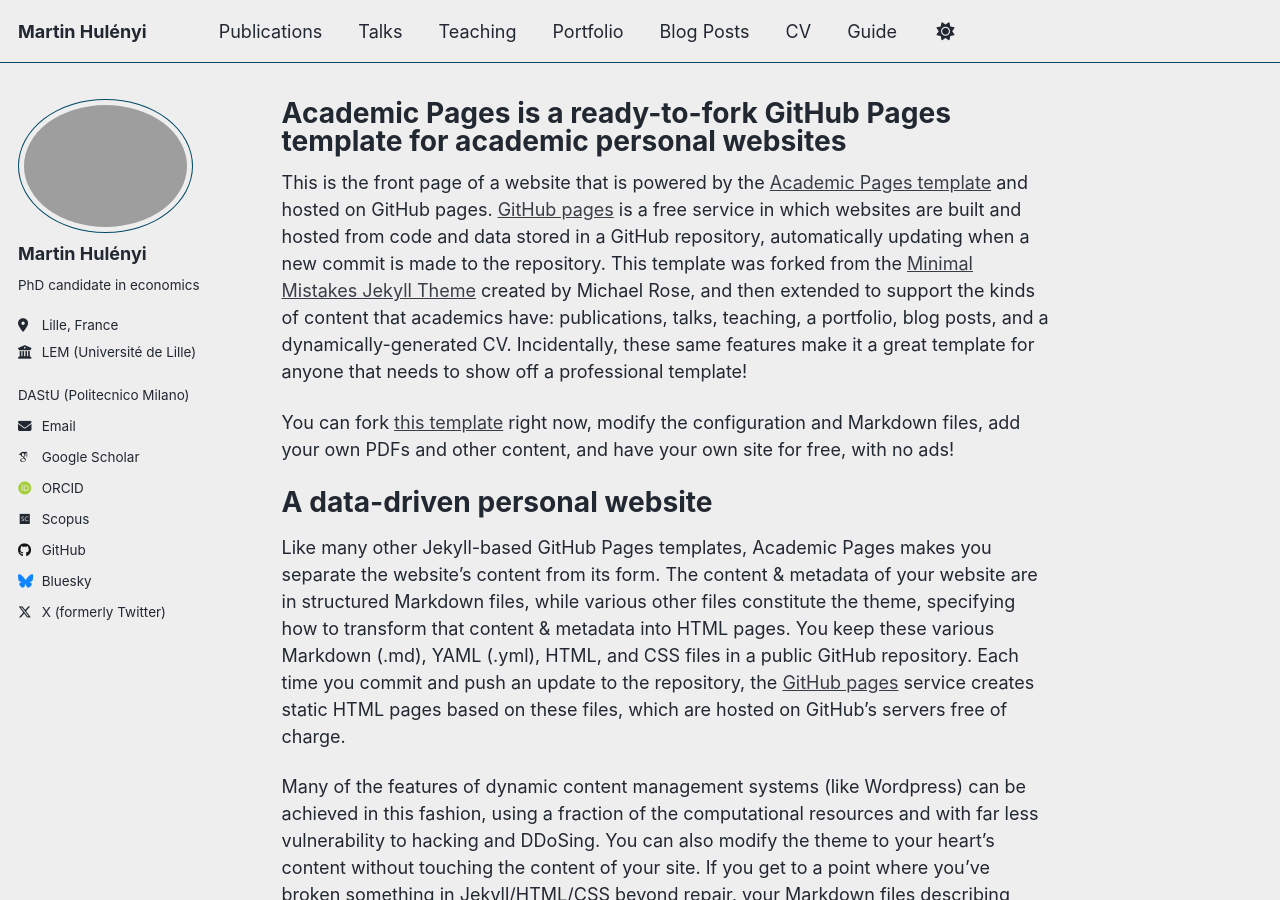
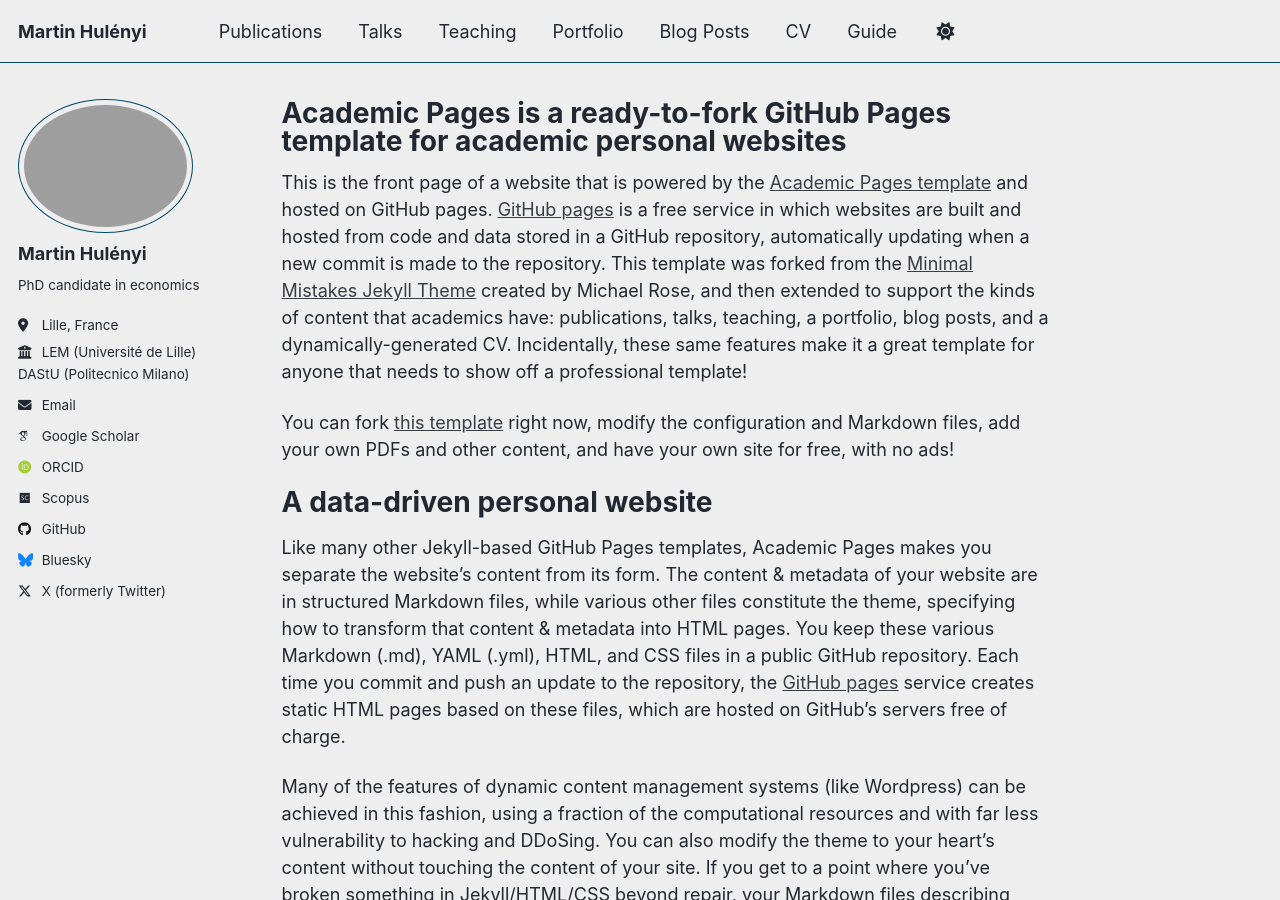
Before and after one commit to martinhulenyi/martinhulenyi.github.io, a Jekyll site: the page built from _pages/about.md, in a window 1280 px wide and 900 px high. Built offline with Jekyll 4.4.1, drawn with Linux system fonts in a browser that asks for light colours; some web fonts are replaced; a script that is not in the unit is left out.

```diff
--- a/_config.yml
+++ b/_config.yml
@@ -28,7 +28,7 @@ author:
   pronouns:
   bio: "PhD candidate in economics"
   location: "Lille, France"
-  employer: "LEM (Université de Lille) <br>&nbsp;&nbsp;&nbsp;&nbsp;&nbsp;&nbsp;&nbsp; <a href='https://www.dastu.polimi.it/' target='_blank'> DAStU (Politecnico Milano)</a>"
+  employer: "LEM (Université de Lille) <a href='https://www.dastu.polimi.it/' target='_blank'> DAStU (Politecnico Milano)</a>"
   uri:
   email: "martin.hulenyi@gmail.com"
  # Academic websites
```
